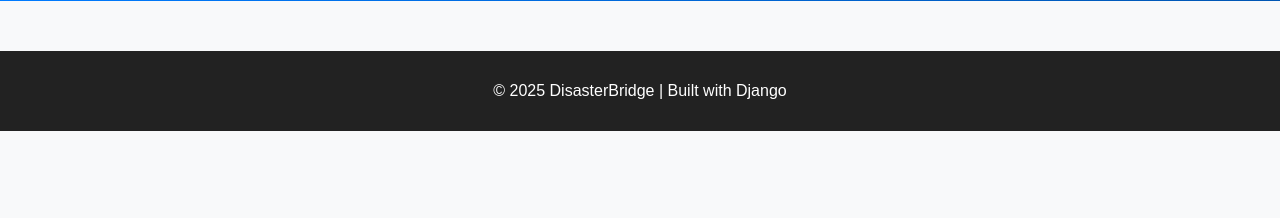
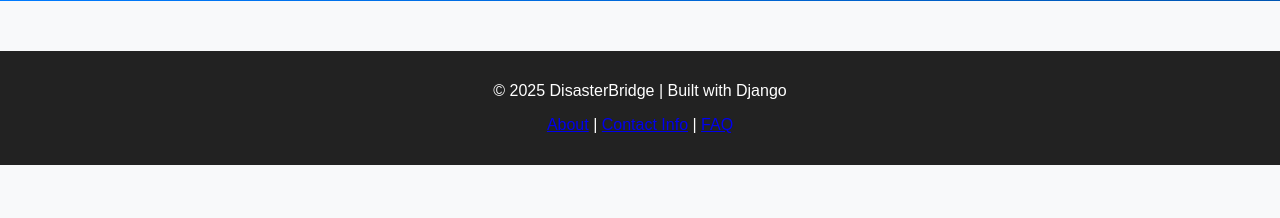
Before and after one commit to shunityrahmanpriyam/DisasterBridge.01, a Django app: page / in a window 1280 px wide. Shown: the part 454-672 px from the top of the page. Run offline with Django 5.2, Linux system fonts and the light colour scheme.

Commit message:
about,contact,faq

```diff
--- a/disasterbridge1/core/templates/core/home.html
+++ b/disasterbridge1/core/templates/core/home.html
@@ -127,6 +127,11 @@
   <!-- Footer -->
   <footer>
     <p>© 2025 DisasterBridge | Built with Django</p>
+    <p>
+    <a href="{% url 'about' %}">About</a> |
+    <a href="{% url 'contact' %}">Contact Info</a> |
+    <a href="{% url 'faq' %}">FAQ</a>
+  </p>
   </footer>
 </body>
 </html>
--- a/disasterbridge1/core/urls.py
+++ b/disasterbridge1/core/urls.py
@@ -30,5 +30,9 @@ path('signup/', views.signup_view, name='signup'),
 
     path("donationinfo/", views.donationinfo, name="donationinfo"),
 
+    path("about/", views.about_page, name="about"),
+    path("contact/", views.contact_page, name="contact"),
+    path("faq/", views.faq_page, name="faq"),
+
 
 ]
--- a/disasterbridge1/core/views.py
+++ b/disasterbridge1/core/views.py
@@ -98,3 +98,14 @@ def logout_view(request):
 
 def donationinfo(request):
     return render(request, "core/donation_info.html")
+
+
+
+def about_page(request):
+    return render(request, "core/about.html")
+
+def contact_page(request):
+    return render(request, "core/contact.html")
+
+def faq_page(request):
+    return render(request, "core/faq.html")
```
Also changed, not shown: disasterbridge1/core/templates/core/about.html (added, +13 -0 lines), disasterbridge1/core/templates/core/contact.html (added, +12 -0 lines), disasterbridge1/core/templates/core/faq.html (added, +17 -0 lines).
